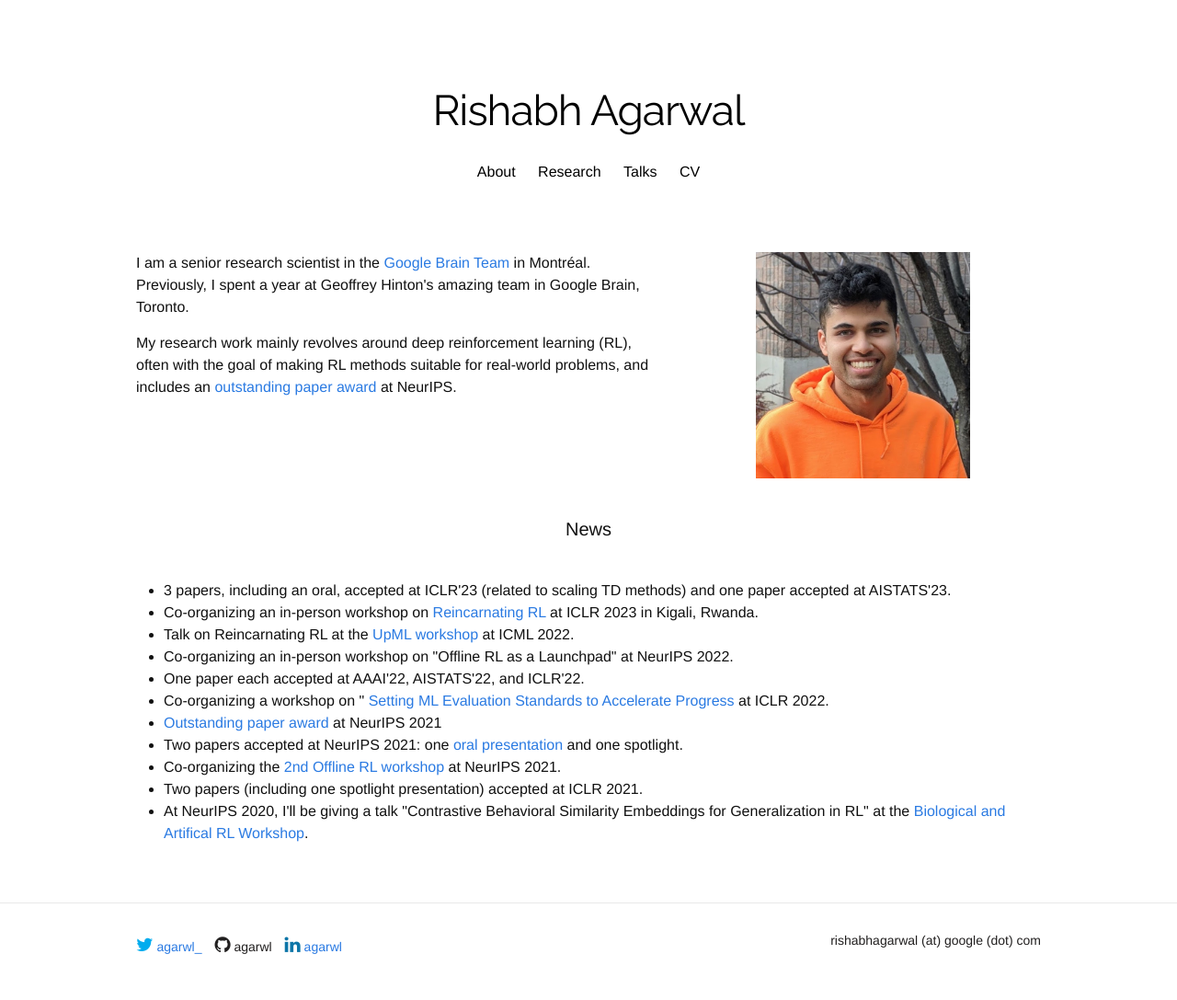
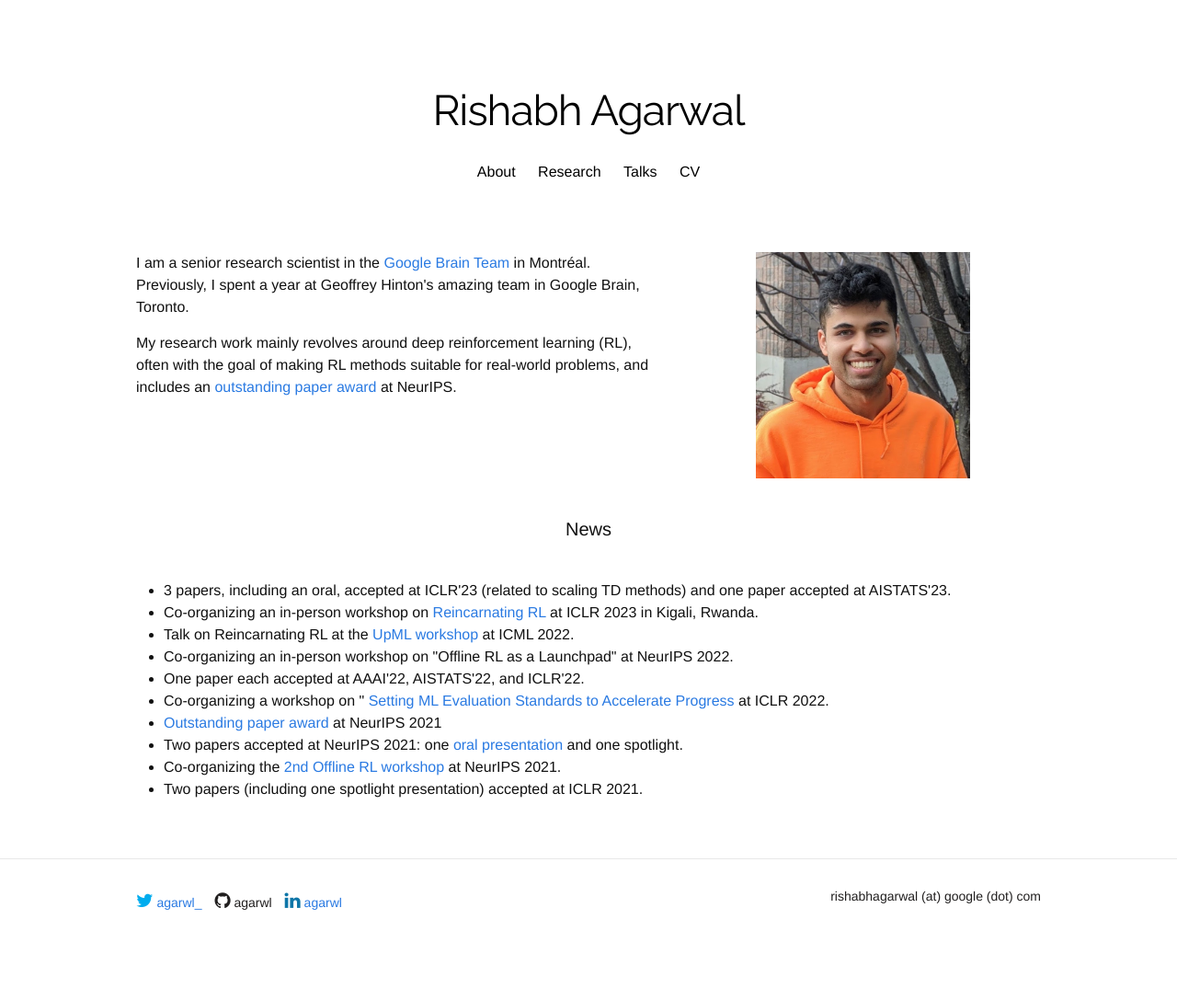
Before and after one commit to agarwl/agarwl.github.io, a Jekyll site: the page built from index.html, in a window 1280 px wide. Shown: the whole page at 92% size. Built offline with Jekyll 4.4.1, drawn with Linux system fonts in a browser that asks for light colours; nearby versions of some CDN libraries; some web fonts are replaced; a style sheet for code colours, icons or effects is not loaded; after the commit the page ends 1039 px from its top, so only the background shows below that.

Commit message:
Update index.html

```diff
--- a/index.html
+++ b/index.html
@@ -33,7 +33,7 @@ title: "Rishabh Agarwal"
   <li> Two papers accepted at NeurIPS 2021: one <a href="https://agarwl.github.io/rliable/"> oral presentation </a> and one spotlight. </li>
   <li> Co-organizing the <a href="https://offline-rl-neurips.github.io/2021"> 2nd Offline RL workshop</a> at NeurIPS 2021.</li>
   <li> Two papers (including one spotlight presentation) accepted at ICLR 2021. </li>
-  <li> At NeurIPS 2020, I'll be giving a talk "Contrastive Behavioral Similarity Embeddings for Generalization in RL" at the <a href="https://nips.cc/Conferences/2020/Schedule?showEvent=16109">Biological and Artifical RL Workshop</a>. </li>
+<!--   <li> At NeurIPS 2020, I'll be giving a talk "Contrastive Behavioral Similarity Embeddings for Generalization in RL" at the <a href="https://nips.cc/Conferences/2020/Schedule?showEvent=16109">Biological and Artifical RL Workshop</a>. </li>  -->
 <!--   <li> Gave a talk about Offline RL at<a href="http://mlcollective.org/dlct"> ML Collective Reading Group </a>. </li> -->
   <!-- <li> Organizing a workshop on <a href="https://offline-rl-neurips.github.io"> Offline RL</a> at NeurIPS 2020.</li> -->
   <!-- <li> Two papers accepted at ICML 2020. </li> -->
```
